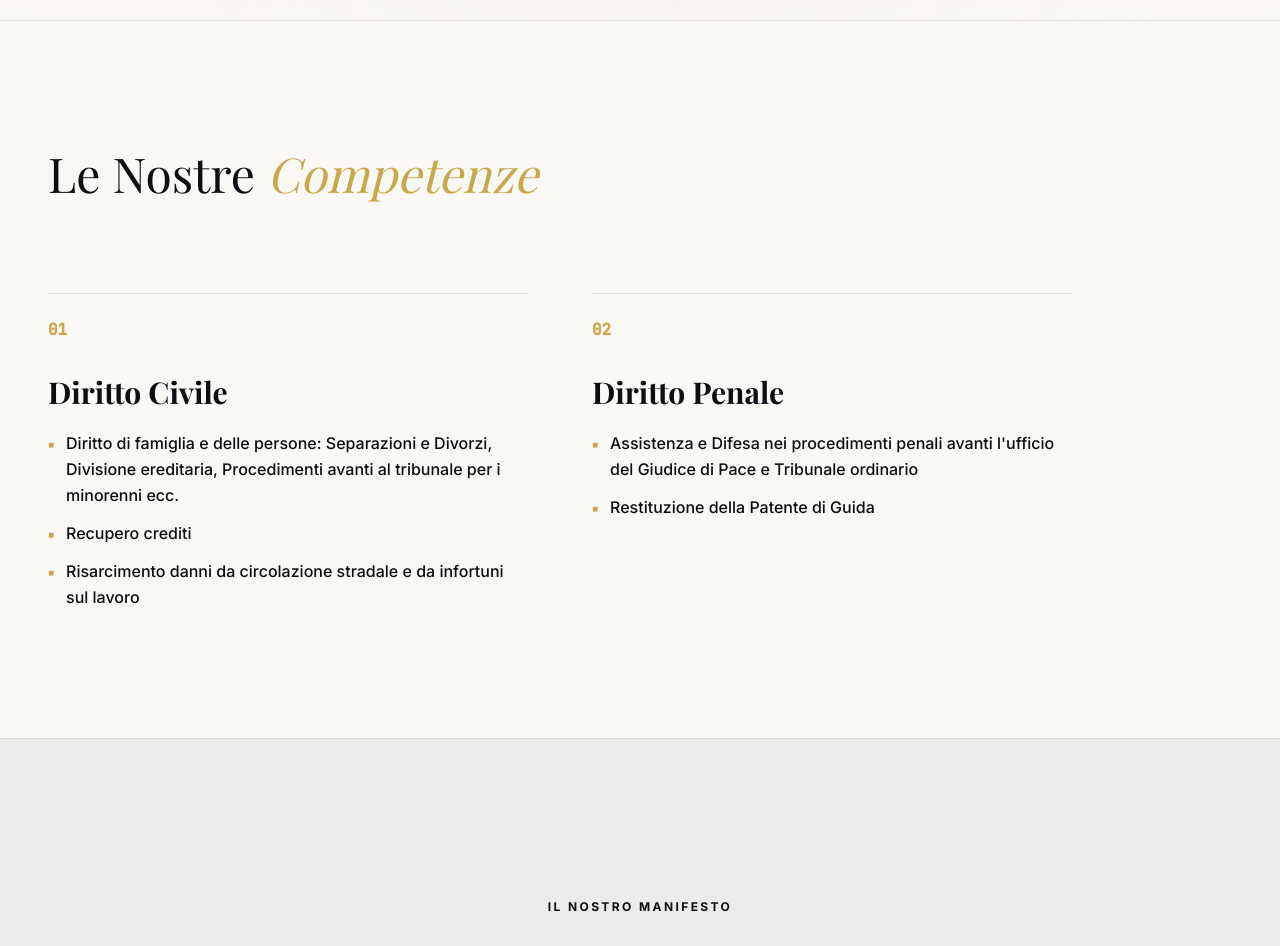
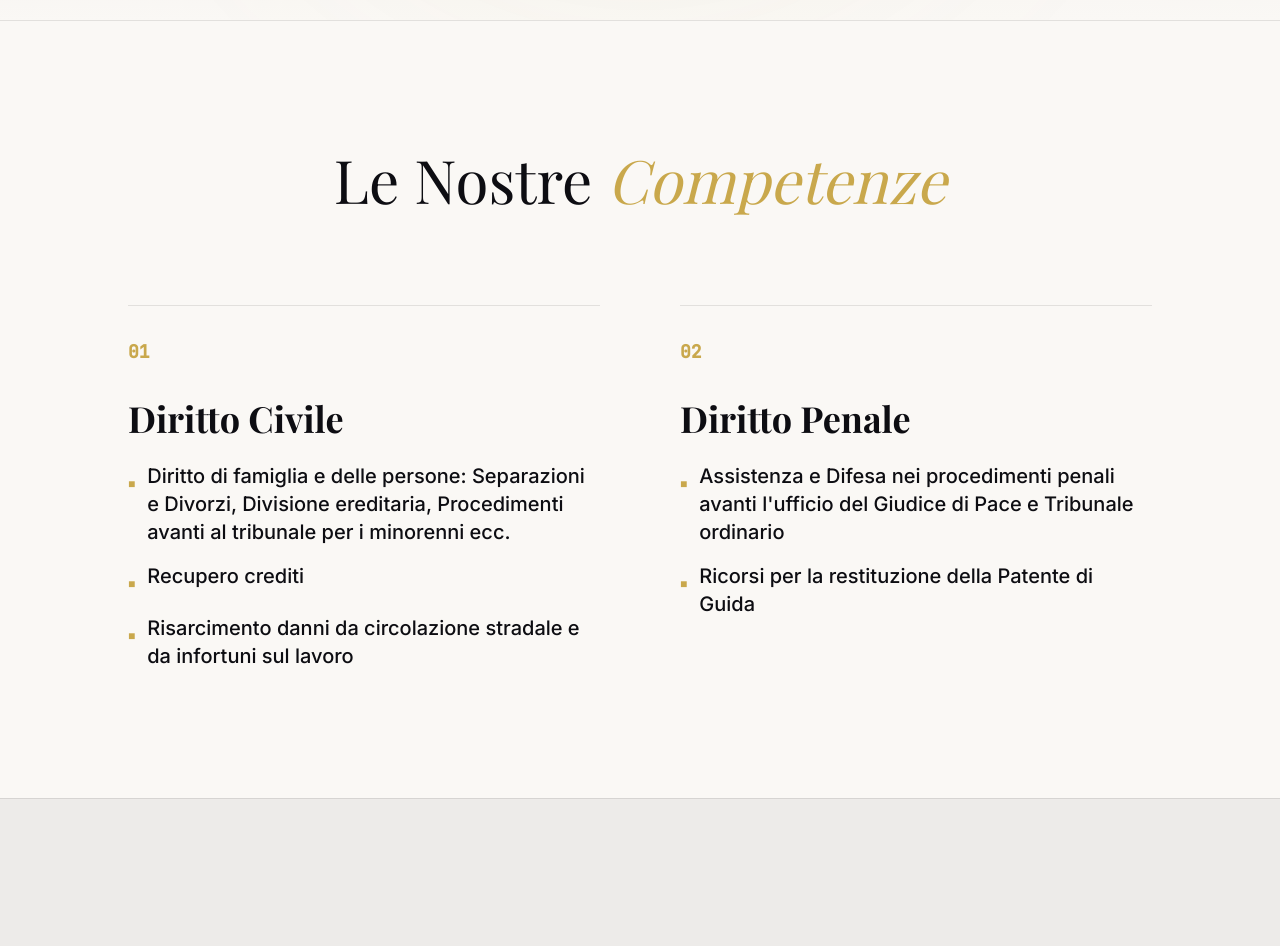
Before and after one commit to alevillamo07-web/sito, a React (Vite) app: page / in a window 1280 px wide. Shown: the part 780-1726 px from the top of the page. Built offline with nearby package versions, Linux system fonts and the light colour scheme; a web font is replaced by a local one.

Commit message:
Aggiornato titolo hero e centrato/ingrandito sezione competenze

```diff
--- a/src/App.jsx
+++ b/src/App.jsx
@@ -52,7 +52,7 @@ export default function App() {
           <p className="text-accent uppercase tracking-[0.2em] text-xs font-bold mb-6">Fondato sulla professionalità</p>
           <h1 className="font-serif text-5xl md:text-7xl lg:text-8xl leading-none mb-8 text-balance text-foreground">
             Studio Legale <br/>
-            <span className="italic text-foreground">Giuseppe Villa.</span>
+            <span className="italic text-foreground">Avv. Giuseppe Villa.</span>
           </h1>
           <p className="text-foreground text-lg md:text-xl font-medium max-w-2xl text-balance mb-12">
             Tre generazioni di rigore, precisione e discrezione. Difendiamo i vostri interessi con una competenza forgiata dal tempo.
@@ -73,11 +73,11 @@ export default function App() {
       {/* COMPETENCES (MINIMAL UI) */}
       <section className="py-24 md:py-32 px-6 md:px-12 border-t border-border">
         <div className="max-w-7xl mx-auto">
-          <div className="flex flex-col md:flex-row gap-8 md:items-end justify-between mb-16 md:mb-24">
-            <h2 className="font-serif text-3xl md:text-5xl text-foreground">Le Nostre <span className="italic text-accent">Competenze</span></h2>
+          <div className="text-center mb-16 md:mb-24">
+            <h2 className="font-serif text-4xl md:text-6xl text-foreground">Le Nostre <span className="italic text-accent">Competenze</span></h2>
           </div>
 
-          <div className="grid grid-cols-1 md:grid-cols-2 gap-8 md:gap-12 lg:gap-16 max-w-5xl">
+          <div className="grid grid-cols-1 md:grid-cols-2 gap-10 md:gap-16 lg:gap-20 max-w-5xl mx-auto">
             <CompetenceCard
               num="01"
               title="Diritto Civile"
@@ -92,7 +92,7 @@ export default function App() {
               title="Diritto Penale"
               items={[
                 "Assistenza e Difesa nei procedimenti penali avanti l'ufficio del Giudice di Pace e Tribunale ordinario",
-                "Restituzione della Patente di Guida"
+                "Ricorsi per la restituzione della Patente di Guida"
               ]}
             />
           </div>
@@ -143,13 +143,13 @@ export default function App() {
 
 function CompetenceCard({ num, title, items }) {
   return (
-    <div className="group border-t border-border pt-6 cursor-default hover:border-accent/40 transition-colors duration-500">
-      <div className="text-accent font-mono font-bold text-base mb-8">{num}</div>
-      <h3 className="text-2xl md:text-3xl font-serif font-bold mb-5 text-foreground group-hover:text-accent transition-colors">{title}</h3>
-      <ul className="text-foreground font-medium text-base leading-relaxed space-y-3">
+    <div className="group border-t border-border pt-8 cursor-default hover:border-accent/40 transition-colors duration-500">
+      <div className="text-accent font-mono font-bold text-lg mb-8">{num}</div>
+      <h3 className="text-3xl md:text-4xl font-serif font-bold mb-6 text-foreground group-hover:text-accent transition-colors">{title}</h3>
+      <ul className="text-foreground font-medium text-lg md:text-xl leading-relaxed space-y-4">
         {items.map((item, i) => (
           <li key={i} className="flex items-start gap-3">
-            <span className="text-accent mt-[6px] text-[10px]">■</span>
+            <span className="text-accent mt-[8px] text-[12px]">■</span>
             <span>{item}</span>
           </li>
         ))}
```
